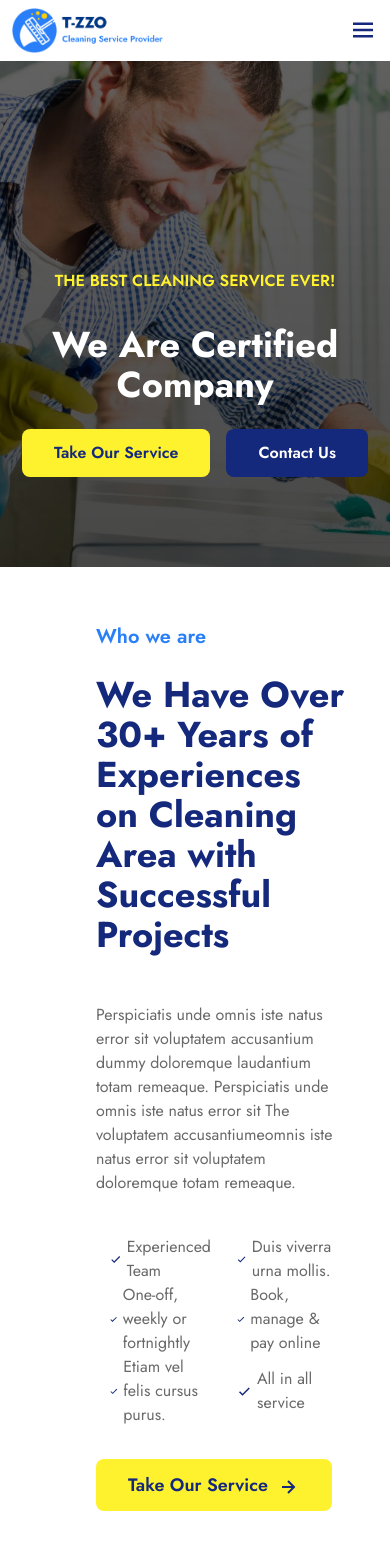
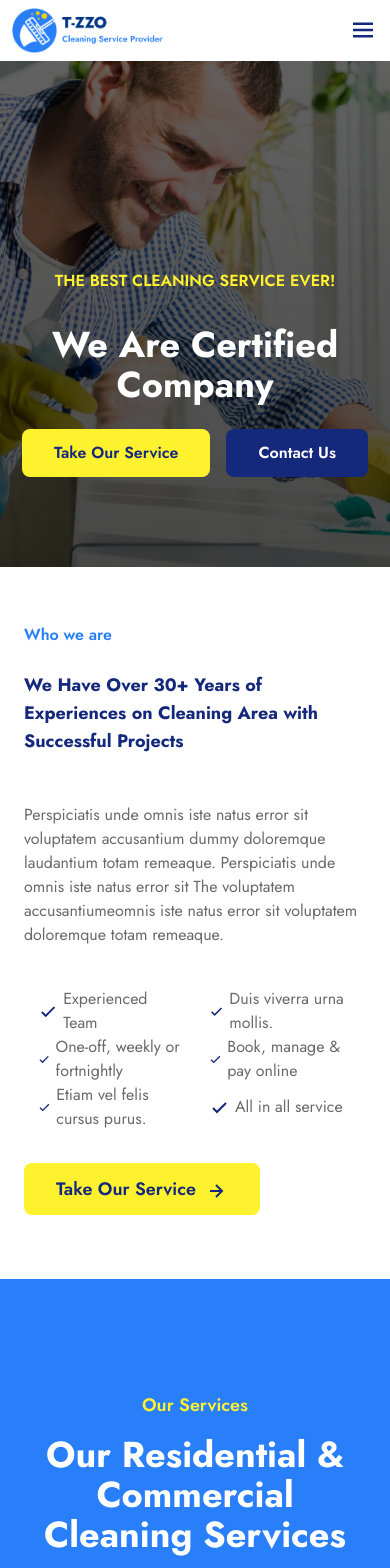
Before and after one commit to mugishap/clenix, a React (Vite) app: page / in a window 390 px wide. Shown: the top 1568 px of the page. Built offline with nearby package versions, Linux system fonts and the light colour scheme.

Commit message:
[fix]: Mobile responsiveness

```diff
--- a/src/pages/home/Home.tsx
+++ b/src/pages/home/Home.tsx
@@ -46,14 +46,14 @@ const Home: React.FC = () => {
           }
         </div>
       </div>
-      <div className='w-full flex flex-col px-10 lg:px-3 bxl:px-24 pt-14 md:pt-72 lg:pt-64 bxl:pt-44 bg-white'>
+      <div className='w-full flex flex-col px-6 smm:px-10 lg:px-3 bxl:px-24 pt-14 md:pt-72 lg:pt-64 bxl:pt-44 bg-white'>
         <div className='w-full flex items-center'>
           <div className='w-6/12 hidden md:flex items-center justify-end'>
             <img src={HomeCleaning} alt="" className='w-full lg:w-8/12' />
           </div>
-          <div className='w-full md:w-6/12 bxl:w-4/12 ml-14 flex flex-col items-start'>
-            <span className='text-primary-blue font-semibold text-xl'>Who we are</span>
-            <span className='my-6 text-secondary-blue font-bold text-4xl'>
+          <div className='w-full md:w-6/12 bxl:w-4/12 md:ml-14 flex flex-col items-start'>
+            <span className='text-primary-blue font-semibold text-base sm:text-lg md:text-xl'>Who we are</span>
+            <span className='my-6 text-secondary-blue font-bold text-lg sm:text-xl md:text-2xl lg:text-4xl'>
               We Have Over 30+ Years of Experiences on Cleaning Area with Successful Projects
             </span>
             <span className='text-primary-gray my-6'>
```
